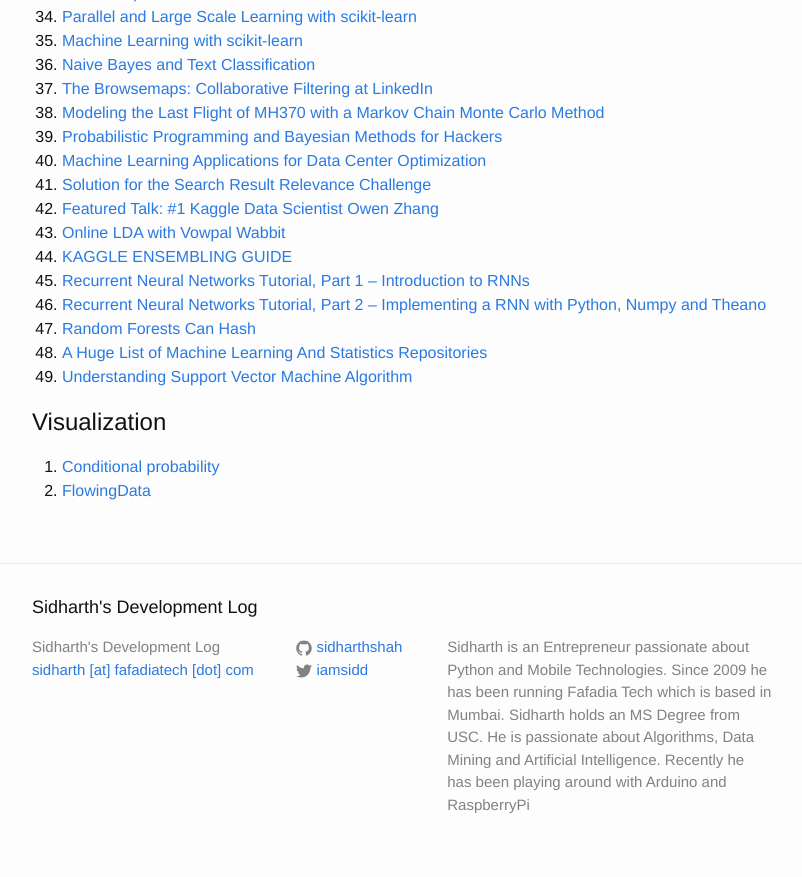
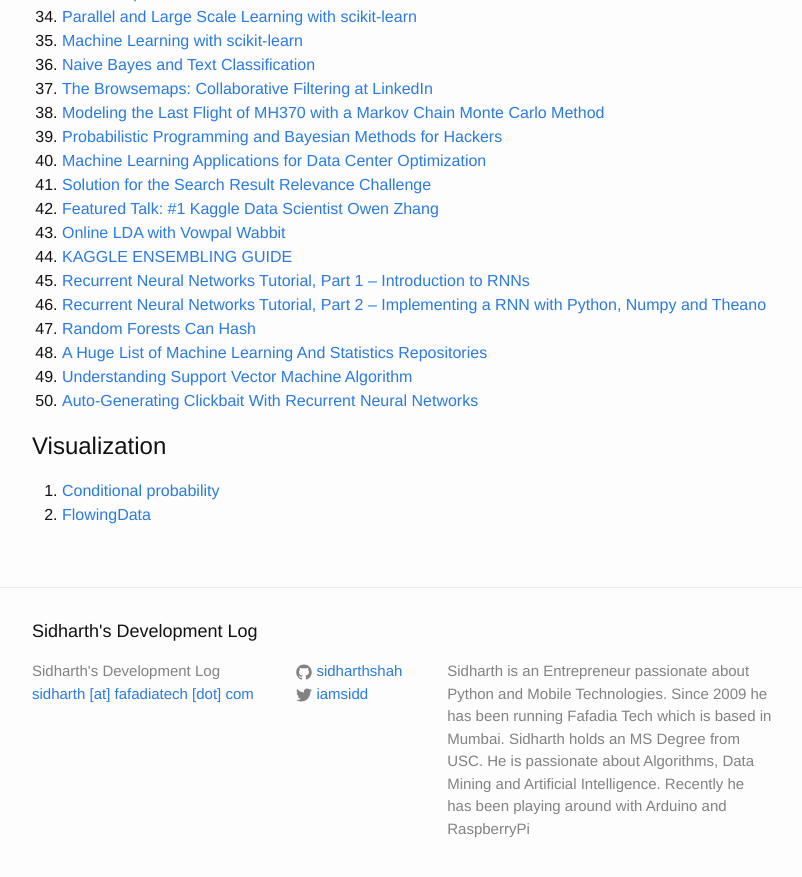
Before and after one commit to sidharthshah/sidharthshah.github.com, a Jekyll site: the page built from machine-learning.md, in a window 1280 px wide and 900 px high, scrolled down 1734 px. Shown: the top 877 px of the window, without its empty margins (238-1040 px from the left). Built offline with Jekyll 4.4.1, drawn with Linux system fonts in a browser that asks for light colours.

Commit message:
added interesting link for ML

```diff
--- a/machine-learning.md
+++ b/machine-learning.md
@@ -87,6 +87,7 @@
 47. [Random Forests Can Hash](http://arxiv.org/pdf/1412.5083v3.pdf)
 48. [A Huge List of Machine Learning And Statistics Repositories](http://blog.josephmisiti.com/a-huge-list-of-machine-learning-repositories/)
 49. [Understanding Support Vector Machine Algorithm](http://www.analyticsvidhya.com/blog/2015/10/understaing-support-vector-machine-example-code/)
+50. [Auto-Generating Clickbait With Recurrent Neural Networks](http://larseidnes.com/2015/10/13/auto-generating-clickbait-with-recurrent-neural-networks/)
 
 Visualization
 =============
```
